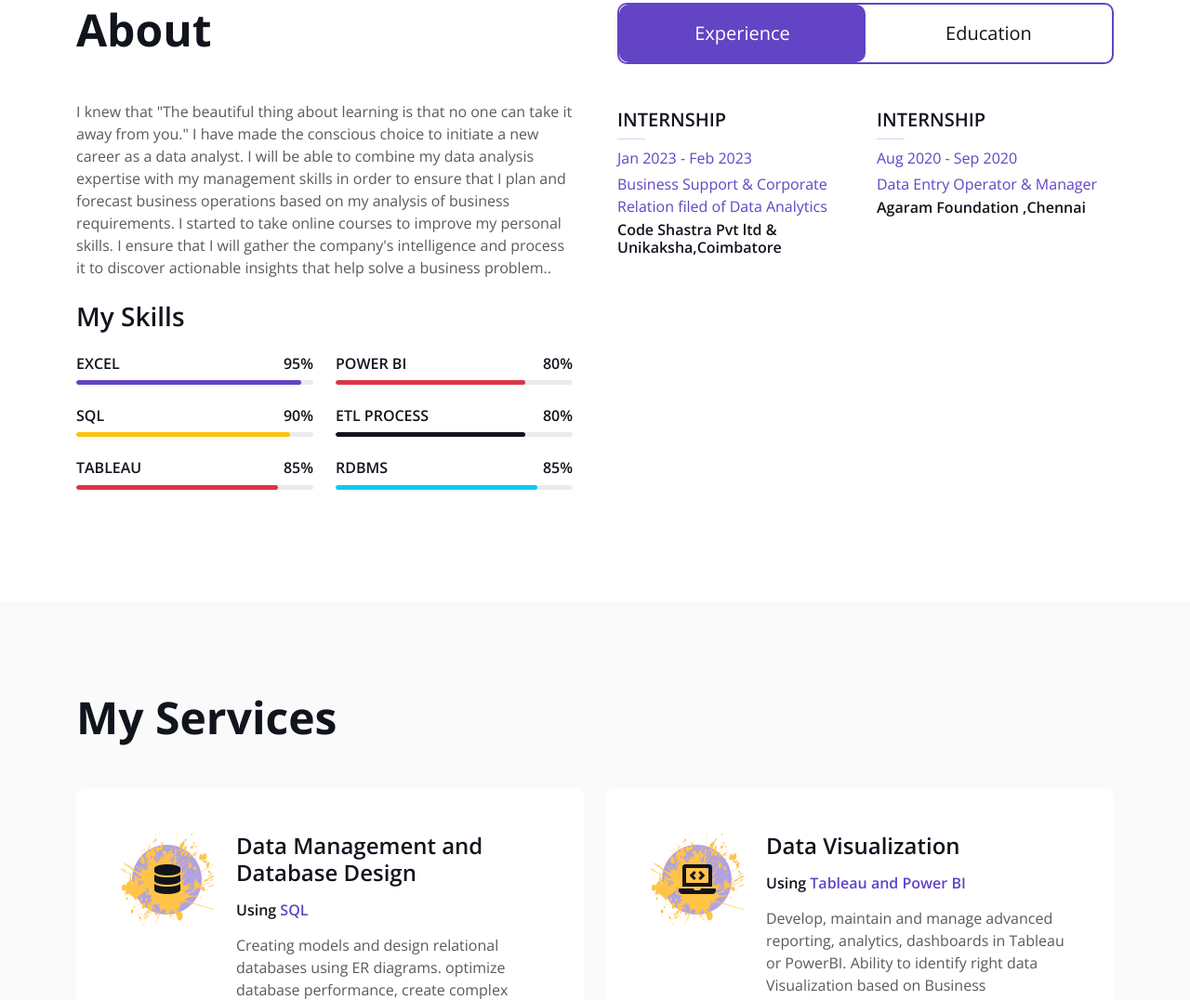
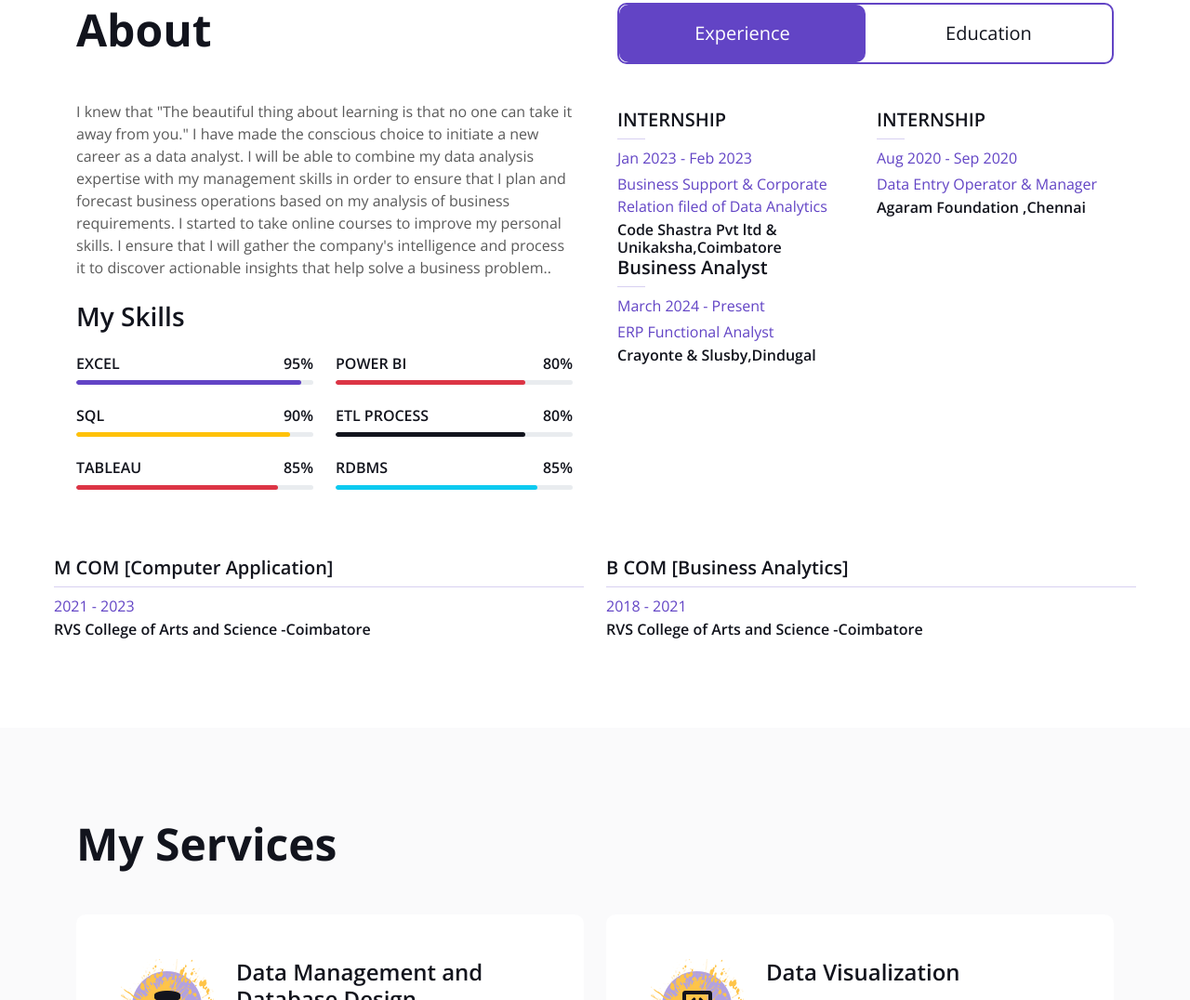
Before and after one commit to SATHISHKUMARV0201/PF, a plain HTML site: page index.html in a window 1280 px wide. Shown: the part 879-1955 px from the top of the page at 93% size. Drawn offline with nearby package versions, Linux system fonts and the light colour scheme.

Commit message:
Update index.html

```diff
--- a/index.html
+++ b/index.html
@@ -256,6 +256,16 @@
                                     <p class="text-primary mb-1">Aug 2020 - Sep 2020</p>
                                     <p class="text-primary mb-1">Data Entry Operator & Manager</p>
                                     <h6 class="mb-0">Agaram Foundation ,Chennai</h6>
+                                </div>
+
+                            </div>
+                        </div>
+                        <div class="col-sm-6">
+                                    <h5>Business Analyst</h5>
+                                    <hr class="text-primary my-2">
+                                    <p class="text-primary mb-1">March 2024 - Present</p>
+                                    <p class="text-primary mb-1">ERP Functional Analyst</p>
+                                    <h6 class="mb-0">Crayonte & Slusby,Dindugal</h6>
                                 </div>
 
                             </div>
```
